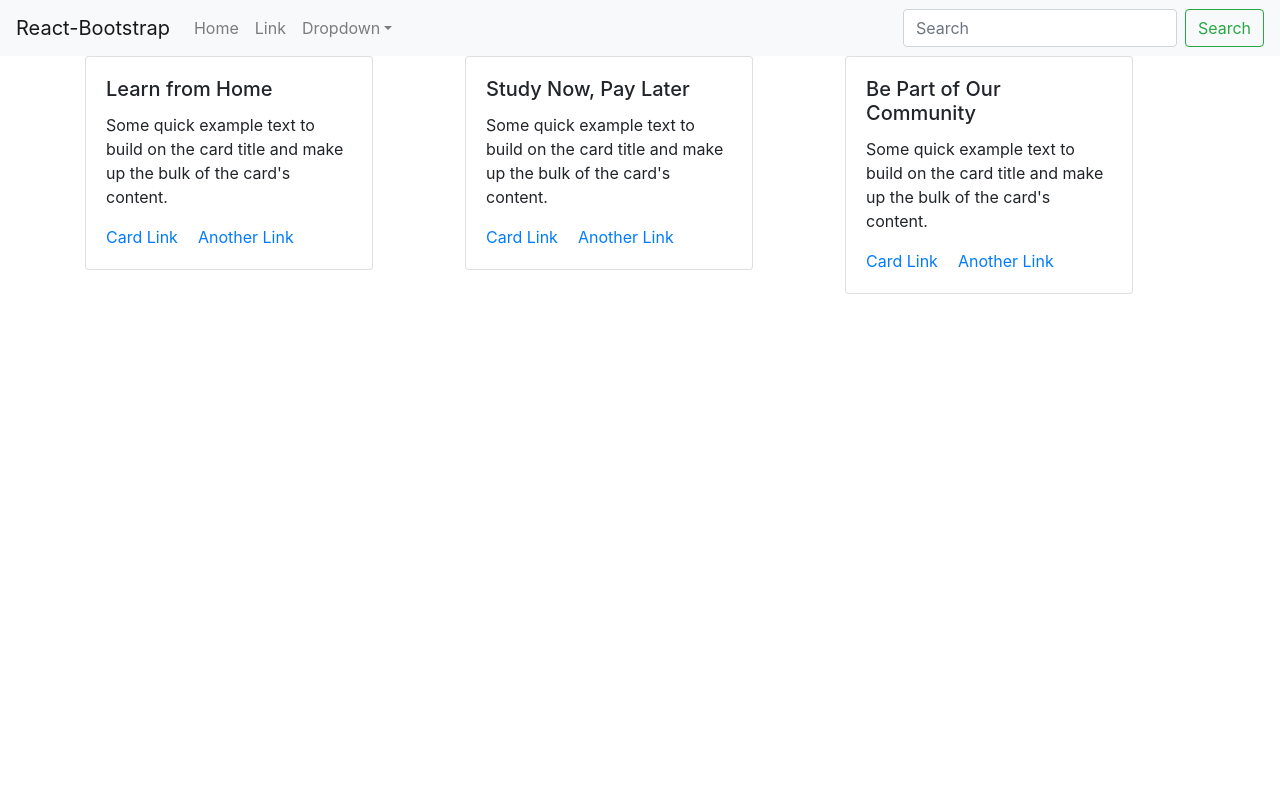
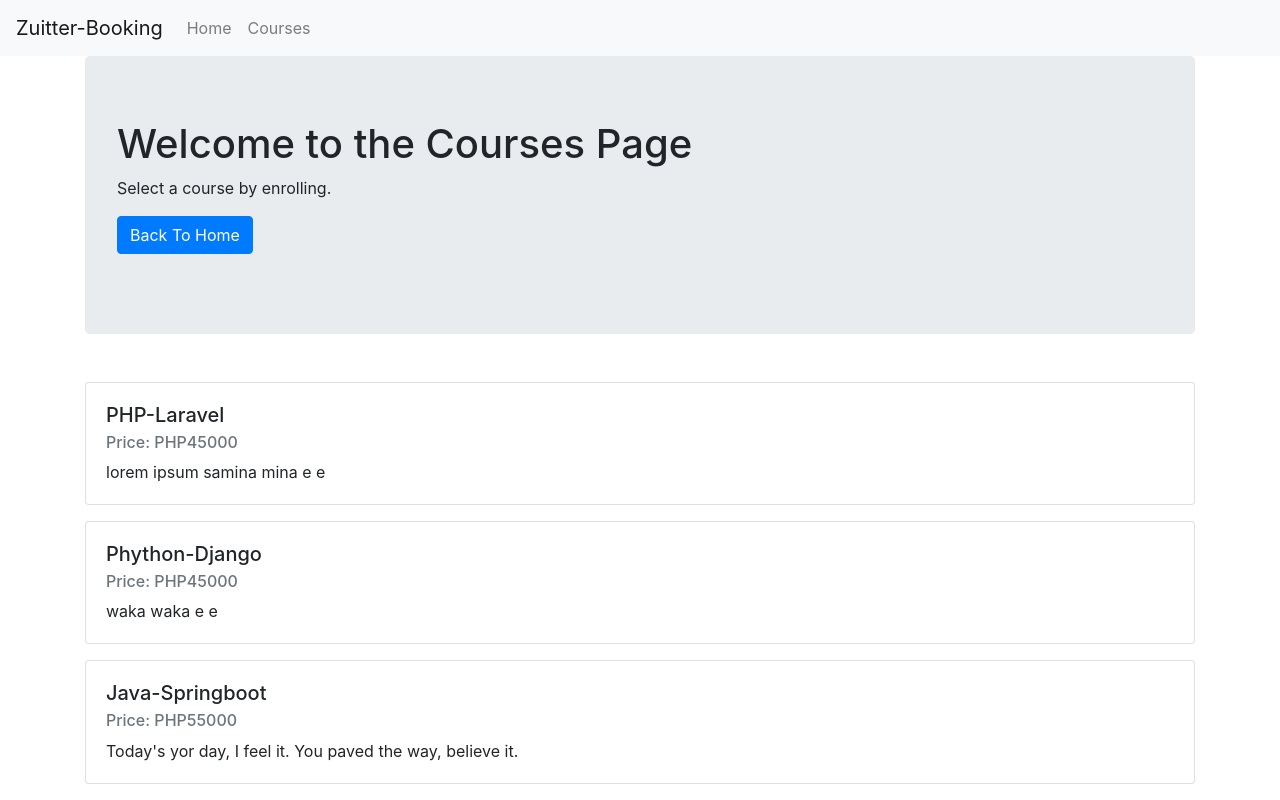
Before and after one commit to criselle10/react-booking, a React (Create React App) app: page / in a window 1280 px wide. Built offline with nearby package versions, Linux system fonts and the light colour scheme; the HTML template or start-up script is replaced by a standard one.

Commit message:
am session discussion

```diff
--- a/src/components/AppNavBar.js
+++ b/src/components/AppNavBar.js
@@ -9,24 +9,13 @@ import Button from 'react-bootstrap/Button';
 export default function AppNavBar() {
 	return (
 		<Navbar bg="light" expand="lg">
-	        <Navbar.Brand href="#home">React-Bootstrap</Navbar.Brand>
+	        <Navbar.Brand href="#home">Zuitter-Booking</Navbar.Brand>
 	        <Navbar.Toggle aria-controls="basic-navbar-nav" />
 	        <Navbar.Collapse id="basic-navbar-nav">
 	            <Nav className="mr-auto">
 	                <Nav.Link href="#home">Home</Nav.Link>
-	                <Nav.Link href="#link">Link</Nav.Link>
-	                <NavDropdown title="Dropdown" id="basic-nav-dropdown">
-	                    <NavDropdown.Item href="#action/3.1">Action</NavDropdown.Item>
-	                    <NavDropdown.Item href="#action/3.2">Another action</NavDropdown.Item>
-	                    <NavDropdown.Item href="#action/3.3">Something</NavDropdown.Item>
-	                    <NavDropdown.Divider />
-	                    <NavDropdown.Item href="#action/3.4">Separated link</NavDropdown.Item>
-	                </NavDropdown>
+	                <Nav.Link href="#link">Courses</Nav.Link>
 	            </Nav>
-	            <Form inline>
-	                <FormControl type="text" placeholder="Search" className="mr-sm-2" />
-	                <Button variant="outline-success">Search</Button>
-	            </Form>
 	        </Navbar.Collapse>
 	    </Navbar>
 	)
--- a/src/components/Banner.js
+++ b/src/components/Banner.js
@@ -4,17 +4,23 @@ import Col from 'react-bootstrap/Col';
 import Jumbotron from 'react-bootstrap/Jumbotron';
 import Button from 'react-bootstrap/Button';
 
-export default function Banner(){
+export default function Banner({dataProp}){
+
+	// console.log(dataProp)
+
+	// Destructured dataProp (from Home)
+	const {title, description,label} = dataProp
+
 	return(
 		<Row>
 			<Col>
 				<Jumbotron>
-				  <h1>Zuitt Coding Bootcamp</h1>
+				  <h1>{title}</h1>
 				  <p>
-				   Opportunities for everyone, everywhere
+				  	{description}
 				  </p>
 				  <p>
-				    <Button variant="primary">Learn more</Button>
+				    <Button variant="primary">{label}</Button>
 				  </p>
 				</Jumbotron>
 			</Col>
--- a/src/components/Course.js
+++ b/src/components/Course.js
@@ -4,63 +4,20 @@ import Col from 'react-bootstrap/Col';
 import Card from 'react-bootstrap/Card';
 
 
-export default function Course(){
+export default function Course({courseProp}){
+	// console.log(courseProp)
+	const {name, description,price} = courseProp //destructured
 	return (
 			//Course.js
-			<Row>
+			<Row className="my-3">
 			  <Col>
-			  	<Card style={{ width: '18rem' }}>
+			  	<Card>
 			      <Card.Body>
-			        <Card.Title>Card Title</Card.Title>
-			        <Card.Subtitle className="mb-2 text-muted">Card Subtitle</Card.Subtitle>
+			        <Card.Title>{name}</Card.Title>
+			        <Card.Subtitle className="mb-2 text-muted">Price: PHP{price}</Card.Subtitle>
 			        <Card.Text>
-			          Some quick example text to build on the card title and make up the bulk of
-			          the card's content.
+			          {description}
 			        </Card.Text>
-			        <Card.Link href="#">Card Link</Card.Link>
-			        <Card.Link href="#">Another Link</Card.Link>
-			      </Card.Body>
-			    </Card>
-			  </Col>
-			  <Col>
-			  	<Card style={{ width: '18rem' }}>
-			      <Card.Body>
-			        <Card.Title>Card Title</Card.Title>
-			        <Card.Subtitle className="mb-2 text-muted">Card Subtitle</Card.Subtitle>
-			        <Card.Text>
-			          Some quick example text to build on the card title and make up the bulk of
-			          the card's content.
-			        </Card.Text>
-			        <Card.Link href="#">Card Link</Card.Link>
-			        <Card.Link href="#">Another Link</Card.Link>
-			      </Card.Body>
-			    </Card>
-			  </Col>
-			  <Col>
-			  	<Card style={{ width: '18rem' }}>
-			      <Card.Body>
-			        <Card.Title>Card Title</Card.Title>
-			        <Card.Subtitle className="mb-2 text-muted">Card Subtitle</Card.Subtitle>
-			        <Card.Text>
-			          Some quick example text to build on the card title and make up the bulk of
-			          the card's content.
-			        </Card.Text>
-			        <Card.Link href="#">Card Link</Card.Link>
-			        <Card.Link href="#">Another Link</Card.Link>
-			      </Card.Body>
-			    </Card>
-			  </Col>
-			  <Col>
-			  	<Card style={{ width: '18rem' }}>
-			      <Card.Body>
-			        <Card.Title>Card Title</Card.Title>
-			        <Card.Subtitle className="mb-2 text-muted">Card Subtitle</Card.Subtitle>
-			        <Card.Text>
-			          Some quick example text to build on the card title and make up the bulk of
-			          the card's content.
-			        </Card.Text>
-			        <Card.Link href="#">Card Link</Card.Link>
-			        <Card.Link href="#">Another Link</Card.Link>
 			      </Card.Body>
 			    </Card>
 			  </Col>
--- /dev/null
+++ b/src/data/courses.js
@@ -0,0 +1,24 @@
+export default [
+    {
+        id: "wdc001",
+        name: "PHP-Laravel",
+        description: "lorem ipsum samina mina e e",
+        price: 45000,
+        onOffer: true
+    },
+    {
+        id: "wdc002",
+        name: "Phython-Django",
+        description: "waka waka e e",
+        price: 45000,
+        onOffer: true
+    },
+    {
+        id: "wdc003",
+        name: "Java-Springboot",
+        description: "Today's yor day, I feel it. You paved the way, believe it.",
+        price: 55000,
+        onOffer: true
+    },
+
+]
--- a/src/pages/Courses.js
+++ b/src/pages/Courses.js
@@ -1,9 +1,36 @@
 import React from 'react';
 import Highlights from '../components/Highlights';
+import Banner from '../components/Banner';
+import Course from '../components/Course';
+import coursesData from '../data/courses';
 
 export default function Courses(){
 
+	/*
+		JSX does not alloq components to return adjacent JSX
+		elements. It should be wrapped in a single element.
+	*/
+
+	// console.log(coursesData)
+	const course1 = coursesData[0]
+	const course2 = coursesData[1]
+	const course3 = coursesData[2]
+	console.log(course3)
+
+	const data = {
+		title: "Welcome to the Courses Page",
+		description: "Select a course by enrolling.",
+		label: "Back To Home"
+	}
+
+	/*Props make components more reusable.*/
+
 	return(
-			<Highlights />
+			<>
+				<Banner dataProp={data}/>
+				<Course courseProp={course1}/>
+				<Course courseProp={course2}/>
+				<Course courseProp={course3}/>
+			</>
 		)
 }
--- a/src/pages/Home.js
+++ b/src/pages/Home.js
@@ -4,10 +4,27 @@ import Banner from '../components/Banner';
 import Highlights from '../components/Highlights';
 
 export default function Home(){
-		/*jsx elements here*/
+
+	/*
+		What are props/
+		--Props are a way to pass data from one component to another.
+		Props stand for properties. They are react objects which is
+		passed like an HTML attribute and is received like function parameter.
+		This provides a way to pass data from a PARENT component to a CHILD component.
+
+	*/
+
+let data = {
+	title: "Zuitter Booking System",
+	description: "A Booking System made with MERN.",
+	label: "Enroll Now!"
+}
+
+/*jsx elements here*/
+//Prop names are user-defined.
 	return(
 		<div>
-		    <Banner/>
+		    <Banner dataProp={data}/>
 		    <Highlights/>
 		</div>
 	)
```
Also changed, not shown: 1 other file (tests, documents, lock files or other folders).
